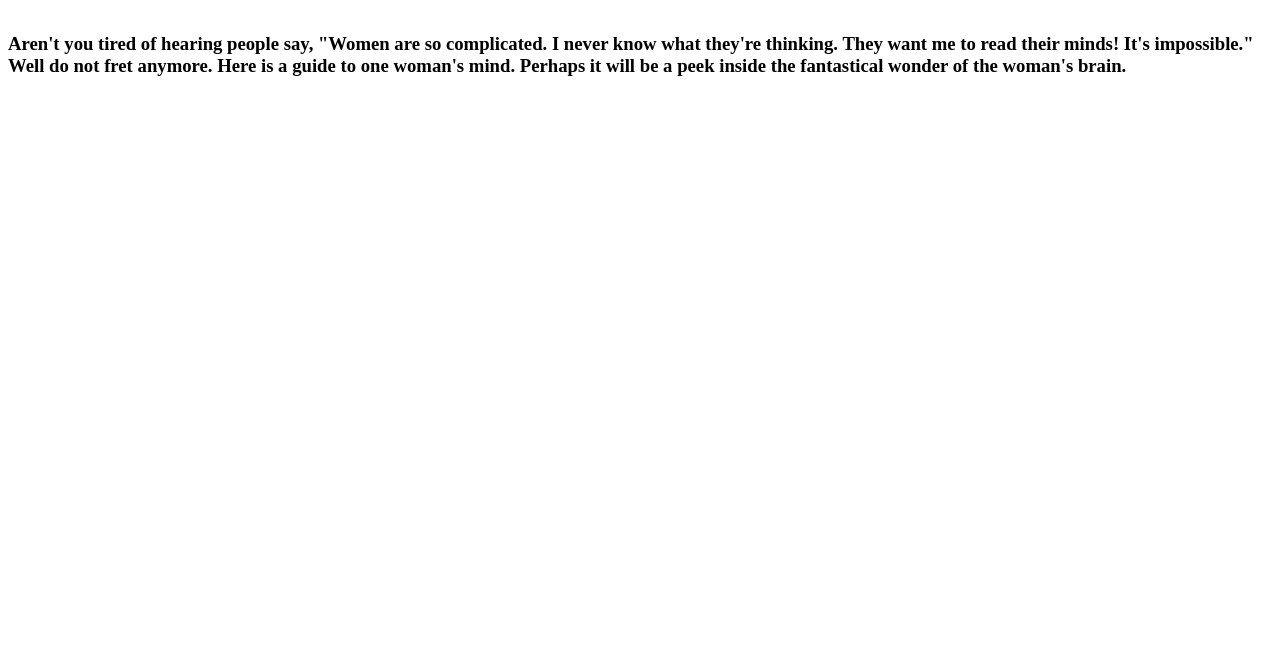
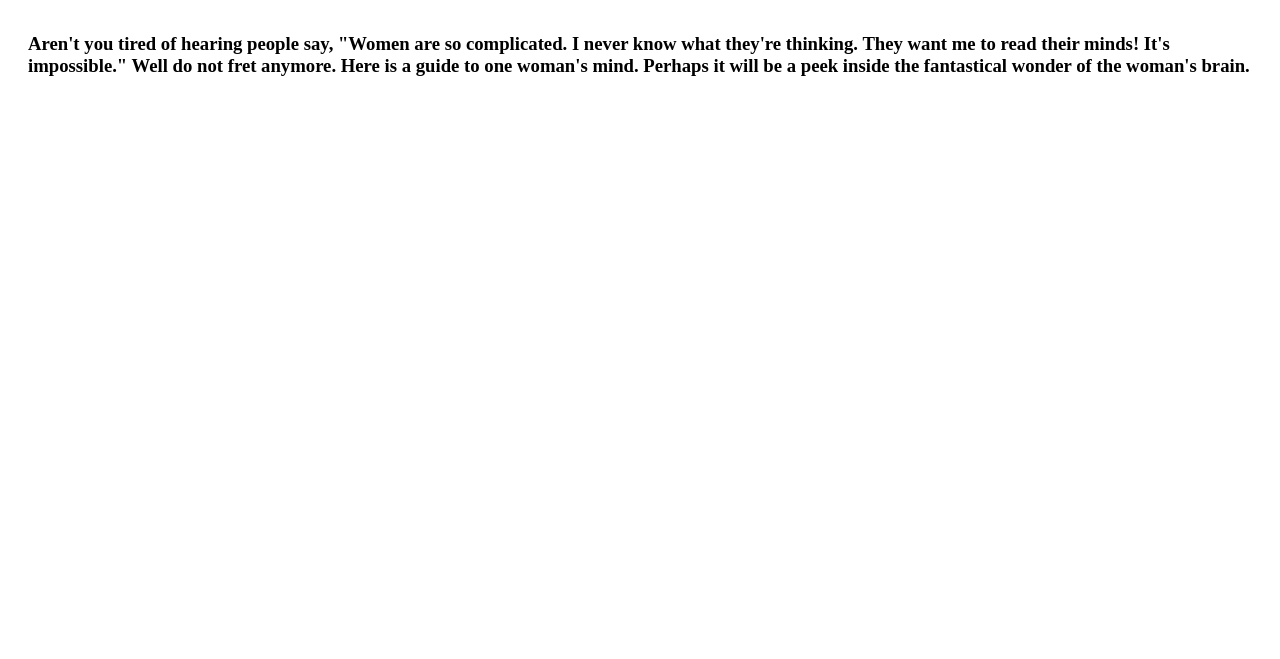
Before and after one commit to brooklynlonghurst/deployment-lab, a website: page public/index.html in a window 1280 px wide. Shown: the part 141-800 px from the top of the page. Drawn offline with Linux system fonts and the light colour scheme.

Commit message:
added margin for h3

```diff
--- a/public/styles.css
+++ b/public/styles.css
@@ -4,3 +4,8 @@ h1 {
     color: rgb(239, 161, 239);
     font-size: 70px;
 }
+
+h3 {
+    margin-left: 20px;
+    margin-right: 20px;
+}
```
